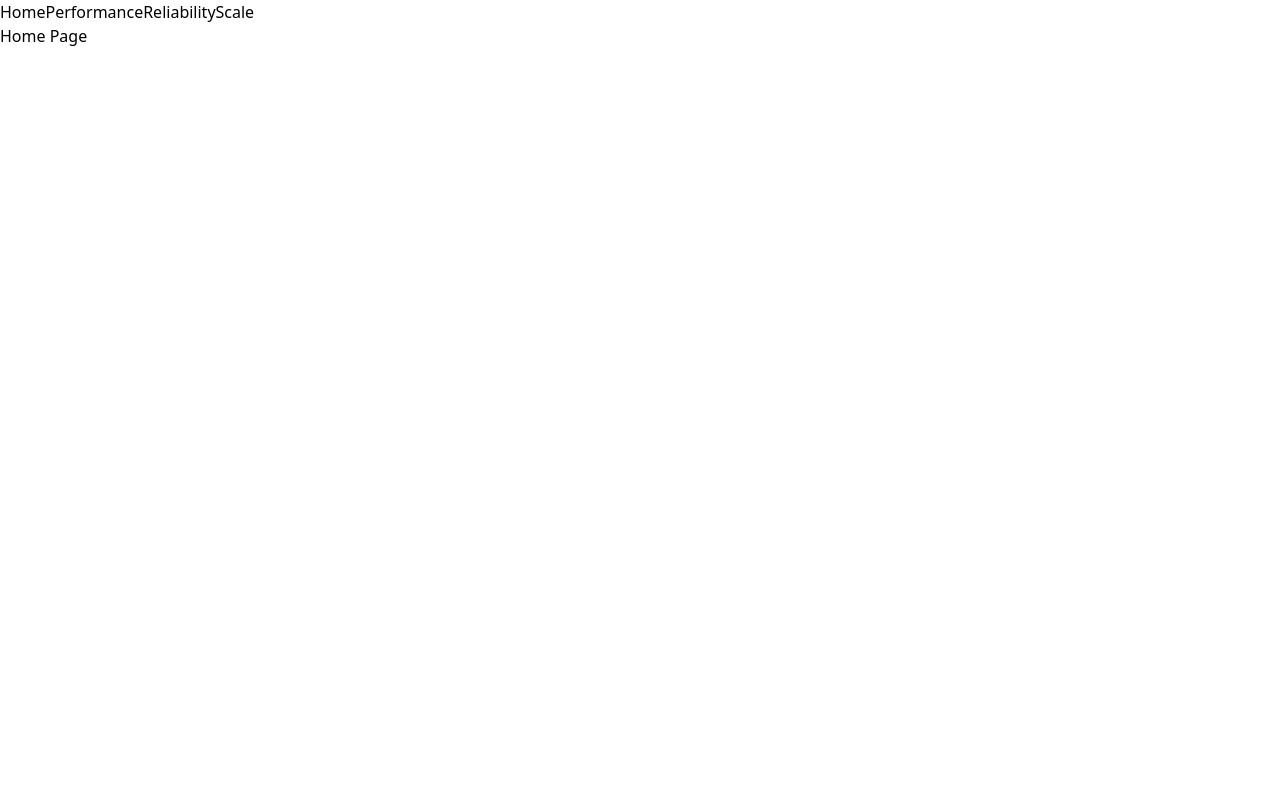
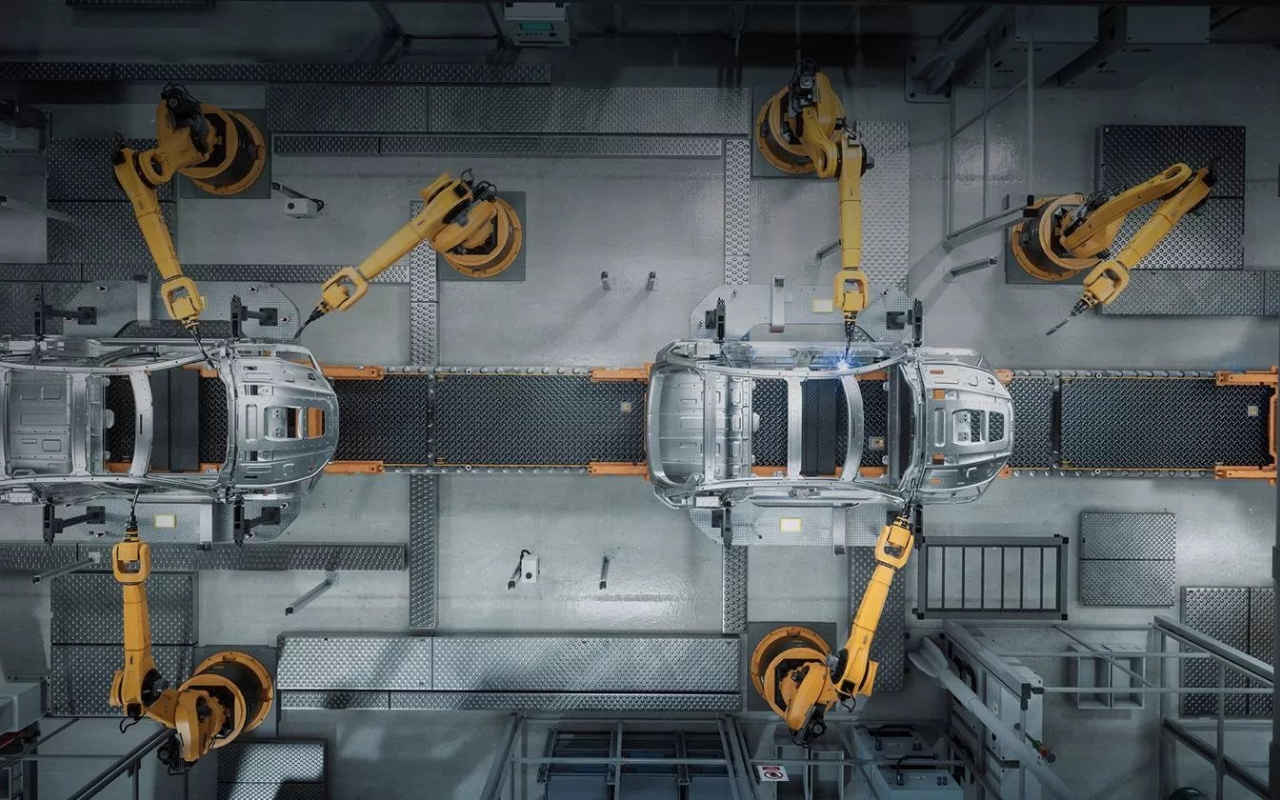
Before and after one commit to guilhermemendesdev/course-nextjs, a Next.js app: page / in a window 1280 px wide. Built offline with nearby package versions, Linux system fonts and the light colour scheme.

Commit message:
feat: adiciona imagem na page home

```diff
--- a/src/app/page.tsx
+++ b/src/app/page.tsx
@@ -1,3 +1,18 @@
+import Image from "next/image";
+import homeImg from "public/home.jpg";
+
 export default function Home() {
-  return <div>Home Page</div>;
+  return (
+    <div>
+      Home Page
+      <div className="absolute -z-10 inset-0">
+        <Image
+          src={homeImg}
+          alt="car factory"
+          fill
+          style={{ objectFit: "cover" }}
+        />
+      </div>
+    </div>
+  );
 }
```
